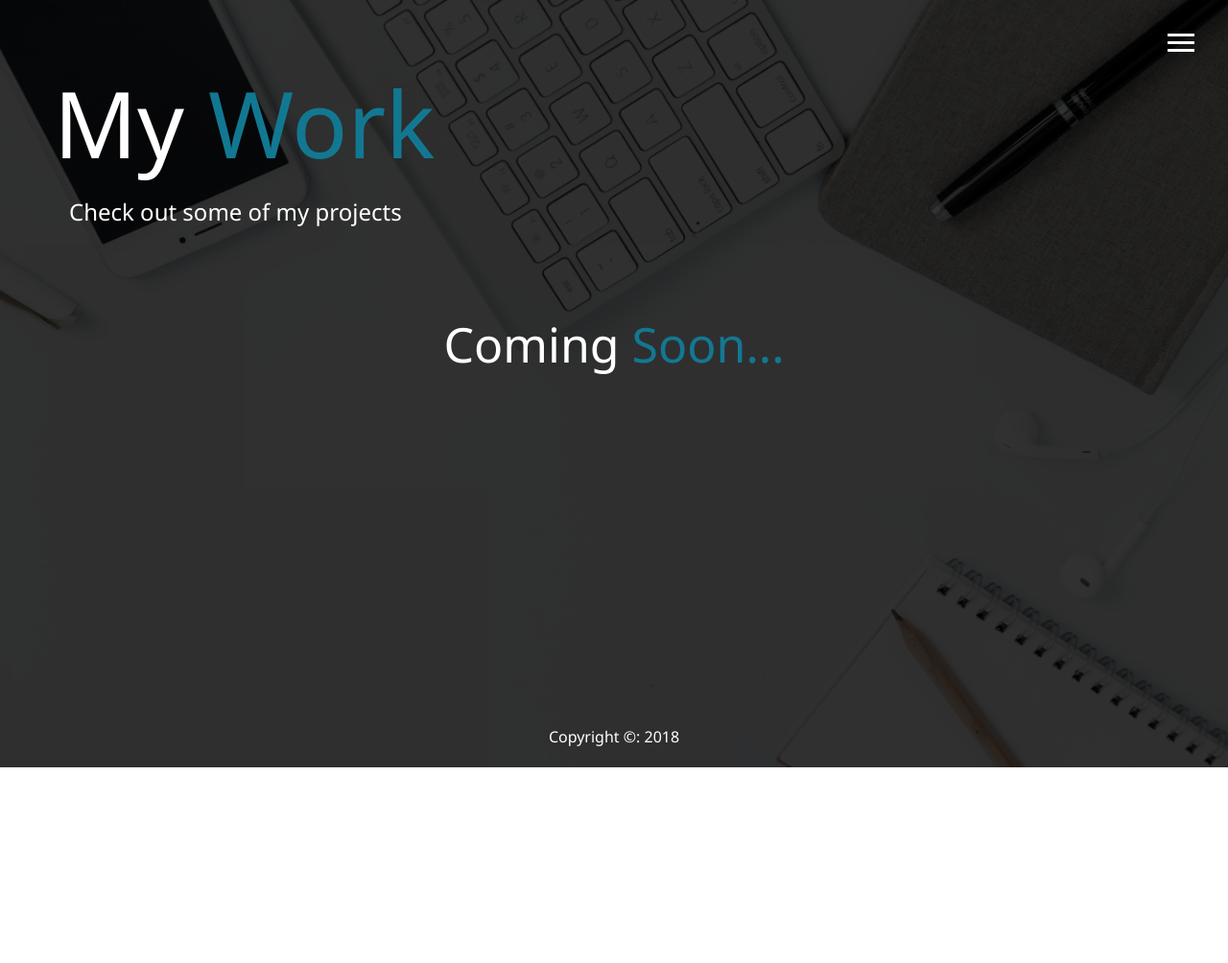
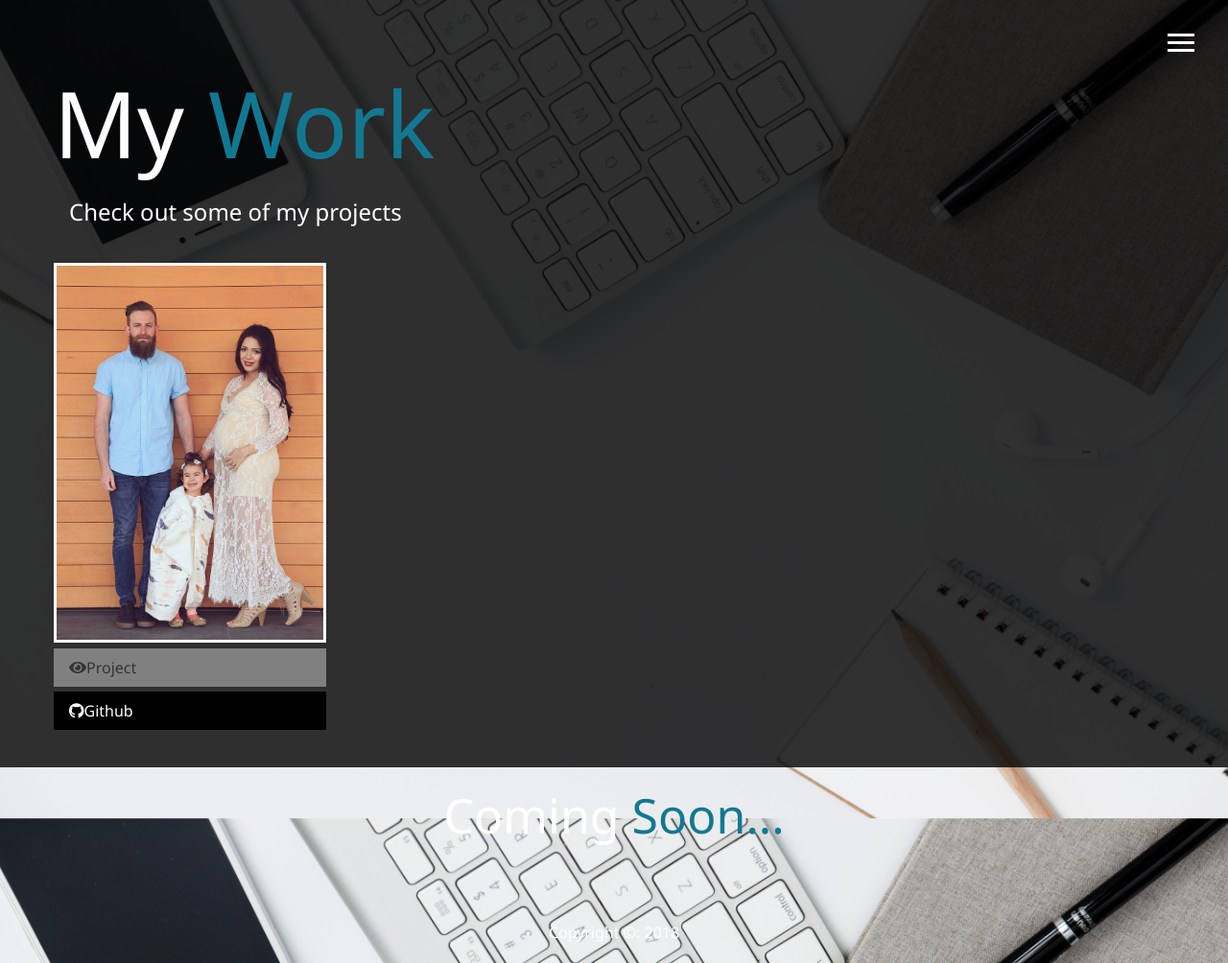
Before and after one commit to IsaiahLarsen/IsaiahLarsen.github.io, a website: page work.html in a window 1280 px wide. Shown: the whole page at 96% size. Before the commit the page ends 800 px from the top, so only its background shows below. Drawn offline with Linux system fonts and the light colour scheme.

Commit message:
added work project

```diff
--- a/work.html
+++ b/work.html
@@ -46,17 +46,18 @@
         <h2 class="sm-heading">Check out some of my projects</h2>
         <div class="projects">
 
-            <!-- <div class="item">
+            <div class="item">
                 <a href="#!">
                     <img src="img/bio.jpg" alt="project">
                 </a>
-                <a href="#" class="btn-light">
+                <a href="https://build-zeiqwarmjt.now.sh/#/" class="btn-light">
                     <i class="fas fa-eye"></i>Project
                 </a>
-                <a href="#" class="btn-dark">
+                <a href="https://github.com/IsaiahLarsen/contactManager" class="btn-dark">
                     <i class="fab fa-github"></i>Github
                 </a>
             </div>
+            <!---
             <div class="item">
                 <a href="#!">
                     <img src="img/bio.jpg" alt="project">
@@ -111,7 +112,7 @@
                 <a href="#" class="btn-dark">
                     <i class="fab fa-github"></i>Github
                 </a>
-            </div> -->
+            </div>---->
         </div>
         <div class="comingSoon">
             <h1>Coming
```
